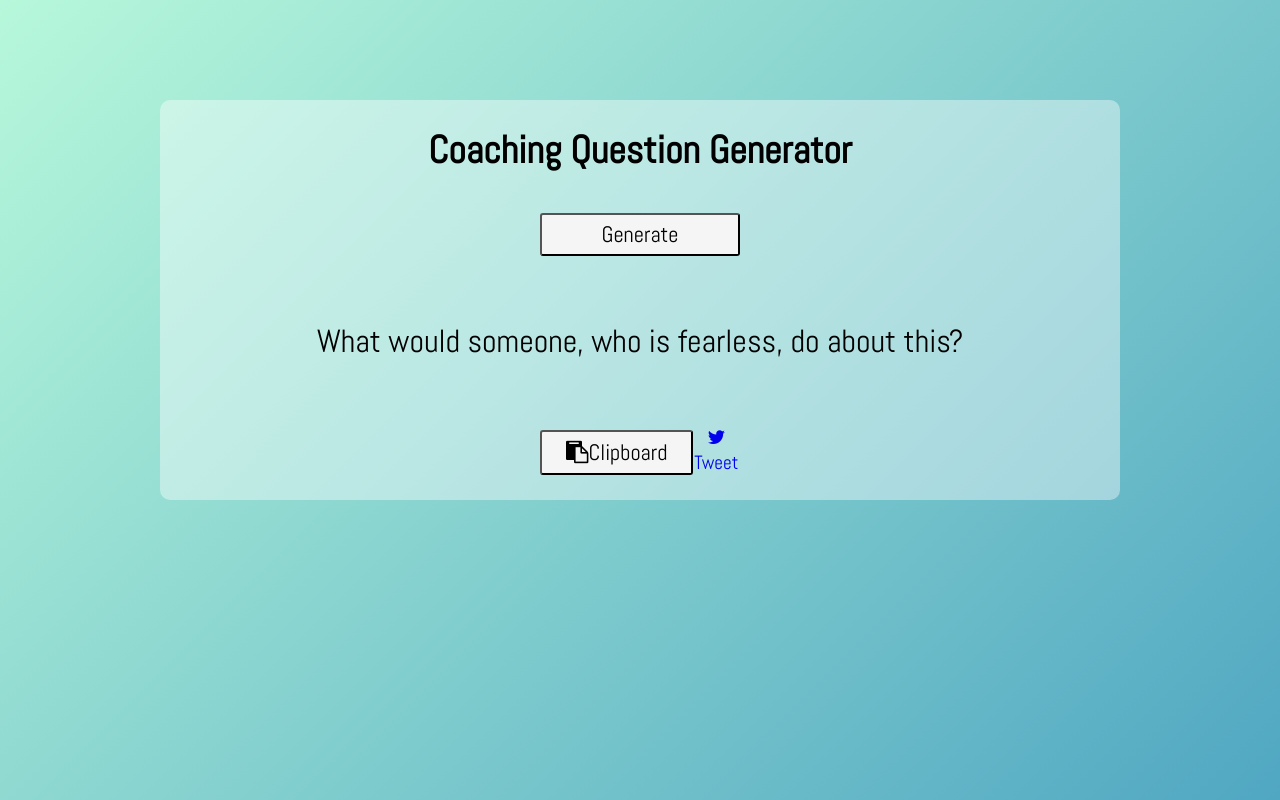
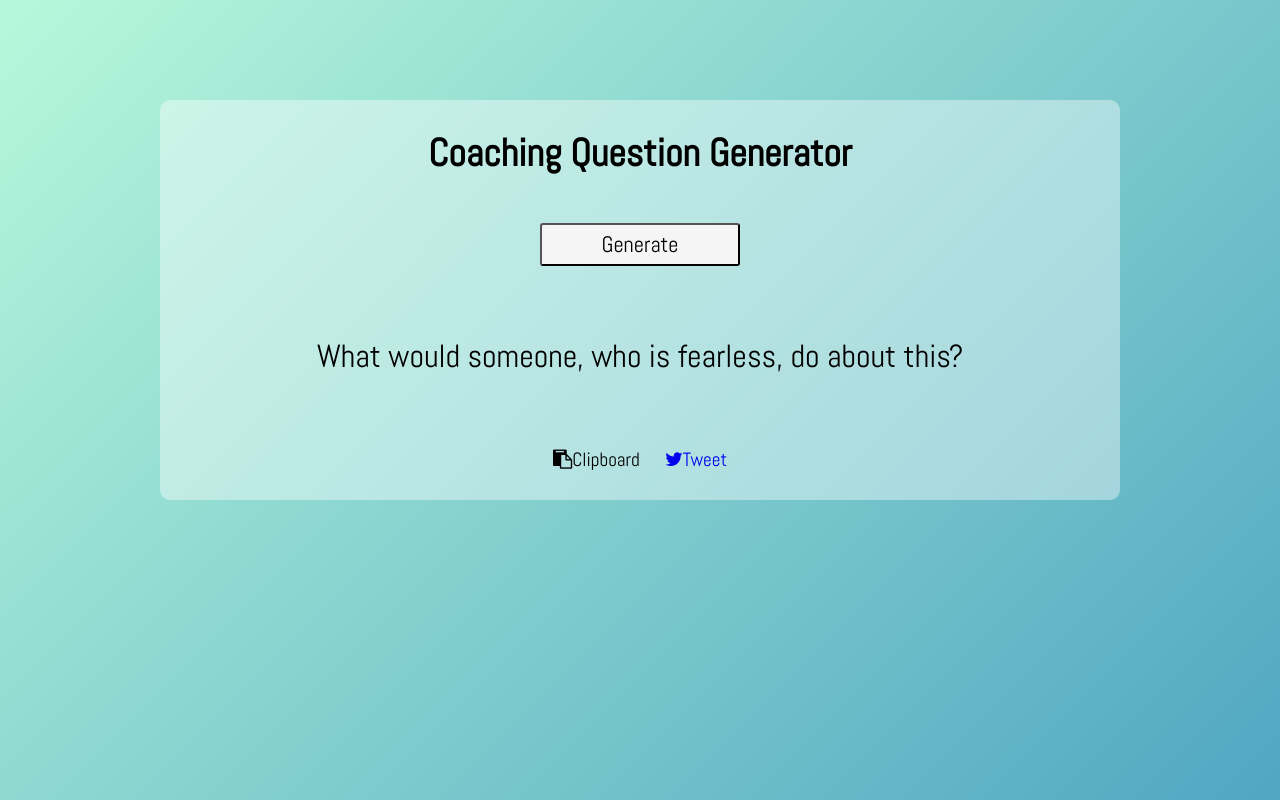
Before and after one commit to samchillcott/sam_react_coaching_questions, a React (Create React App) app: page / in a window 1280 px wide. Both pictures are taken after a click on the button "Generate". Built offline with nearby package versions, Linux system fonts and the light colour scheme.

Commit message:
revert to a from button

```diff
--- a/src/App.tsx
+++ b/src/App.tsx
@@ -55,13 +55,13 @@ const App = () => {
           }
         >
           <div className="icon_wrapper">
-            <button
+            <a
               onClick={() => navigator.clipboard.writeText(questionString)}
               className="hvr-backward"
             >
               <i className="fa fa-clipboard"></i>
               Clipboard
-            </button>
+            </a>
             <a
               // eslint-disable-next-line
               target="_blank"
```
